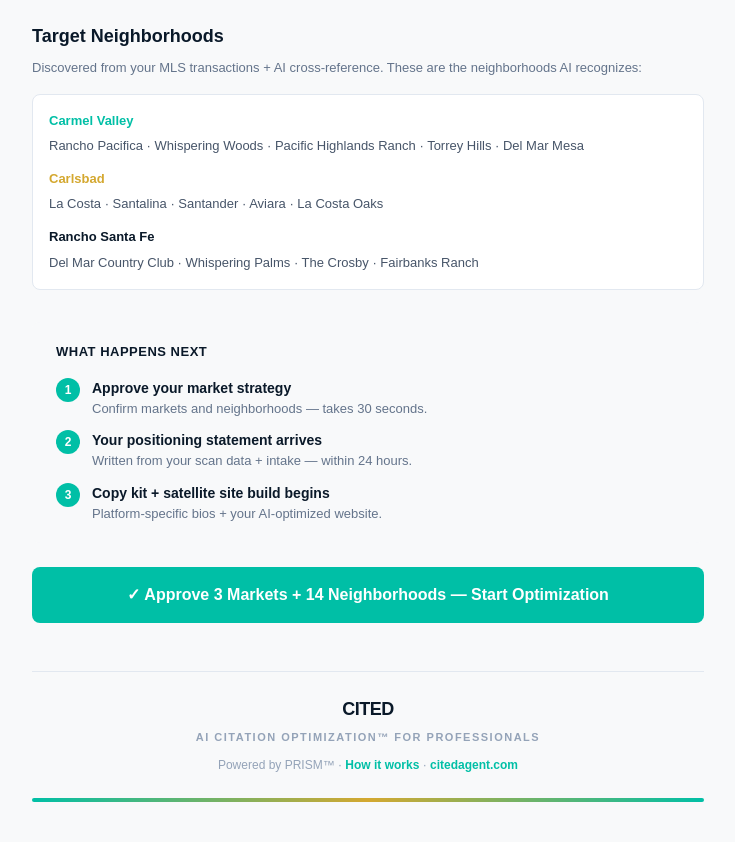
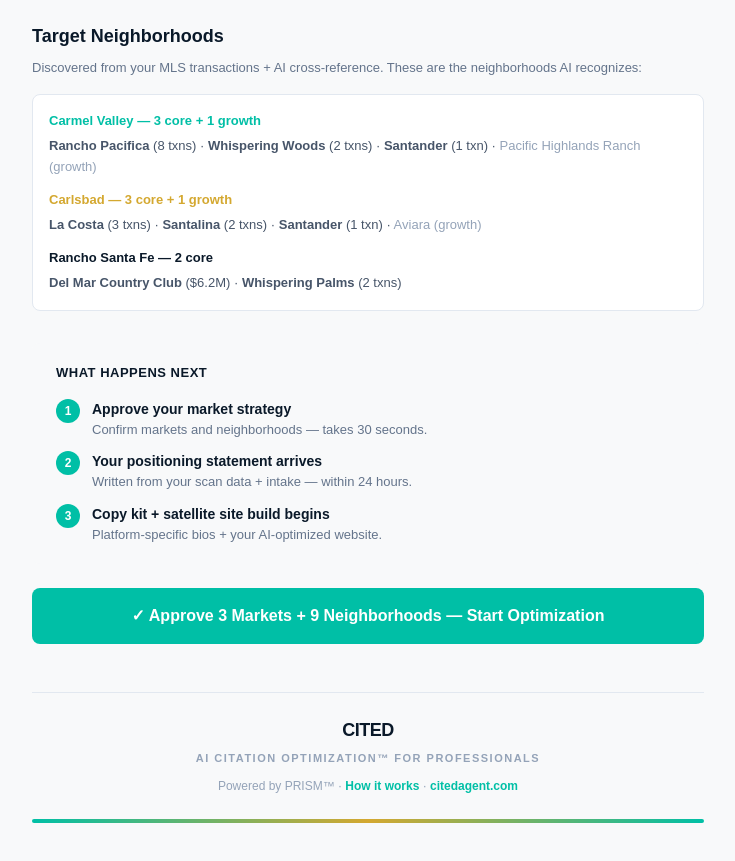
Before and after one commit to radleyraven/cited-dashboard, a Next.js app: page /onboarding/results in a window 1280 px wide. Shown: the part 2605-3466 px from the top of the page, without its empty margins (272-1007 px from the left). Built offline with nearby package versions, Linux system fonts and the light colour scheme; no server answers.

Commit message:
Curate neighborhoods to 9 (7 core + 2 growth), show txn counts, bold core vs gray growth

```diff
--- a/src/app/onboarding/results/page.tsx
+++ b/src/app/onboarding/results/page.tsx
@@ -369,21 +369,21 @@ function ResultsContent() {
           </p>
           <div style={{ background: '#fff', border: '1px solid #e2e8f0', borderRadius: '8px', padding: '16px' }}>
             <div style={{ marginBottom: '12px' }}>
-              <div style={{ fontSize: '13px', fontWeight: 700, color: '#00BFA6', marginBottom: '6px' }}>Carmel Valley</div>
+              <div style={{ fontSize: '13px', fontWeight: 700, color: '#00BFA6', marginBottom: '6px' }}>Carmel Valley — 3 core + 1 growth</div>
               <div style={{ fontSize: '13px', color: '#475569', lineHeight: 1.6 }}>
-                Rancho Pacifica · Whispering Woods · Pacific Highlands Ranch · Torrey Hills · Del Mar Mesa
+                <strong>Rancho Pacifica</strong> (8 txns) · <strong>Whispering Woods</strong> (2 txns) · <strong>Santander</strong> (1 txn) · <span style={{ color: '#94a3b8' }}>Pacific Highlands Ranch (growth)</span>
               </div>
             </div>
             <div style={{ marginBottom: '12px' }}>
-              <div style={{ fontSize: '13px', fontWeight: 700, color: '#D4A830', marginBottom: '6px' }}>Carlsbad</div>
+              <div style={{ fontSize: '13px', fontWeight: 700, color: '#D4A830', marginBottom: '6px' }}>Carlsbad — 3 core + 1 growth</div>
               <div style={{ fontSize: '13px', color: '#475569', lineHeight: 1.6 }}>
-                La Costa · Santalina · Santander · Aviara · La Costa Oaks
+                <strong>La Costa</strong> (3 txns) · <strong>Santalina</strong> (2 txns) · <strong>Santander</strong> (1 txn) · <span style={{ color: '#94a3b8' }}>Aviara (growth)</span>
               </div>
             </div>
             <div>
-              <div style={{ fontSize: '13px', fontWeight: 700, color: '#0A1929', marginBottom: '6px' }}>Rancho Santa Fe</div>
+              <div style={{ fontSize: '13px', fontWeight: 700, color: '#0A1929', marginBottom: '6px' }}>Rancho Santa Fe — 2 core</div>
               <div style={{ fontSize: '13px', color: '#475569', lineHeight: 1.6 }}>
-                Del Mar Country Club · Whispering Palms · The Crosby · Fairbanks Ranch
+                <strong>Del Mar Country Club</strong> ($6.2M) · <strong>Whispering Palms</strong> (2 txns)
               </div>
             </div>
           </div>
@@ -418,7 +418,7 @@ function ResultsContent() {
               fontSize: '16px', fontWeight: 700, border: 'none', borderRadius: '8px',
               cursor: saving ? 'wait' : 'pointer', opacity: saving ? 0.7 : 1,
             }}>
-              {saving ? 'Saving...' : '✓ Approve 3 Markets + 14 Neighborhoods — Start Optimization'}
+              {saving ? 'Saving...' : '✓ Approve 3 Markets + 9 Neighborhoods — Start Optimization'}
             </button>
           </div>
         ) : (
```
